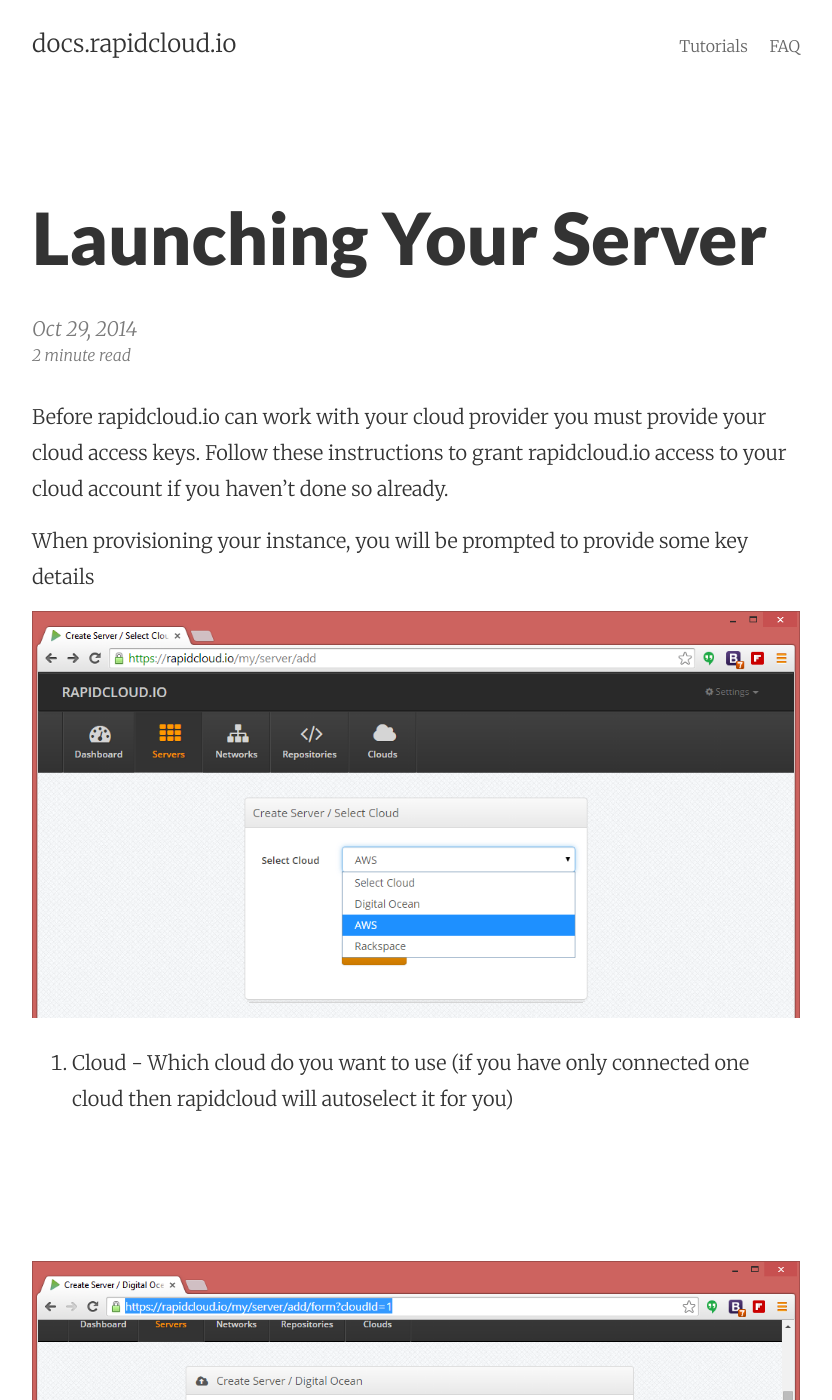
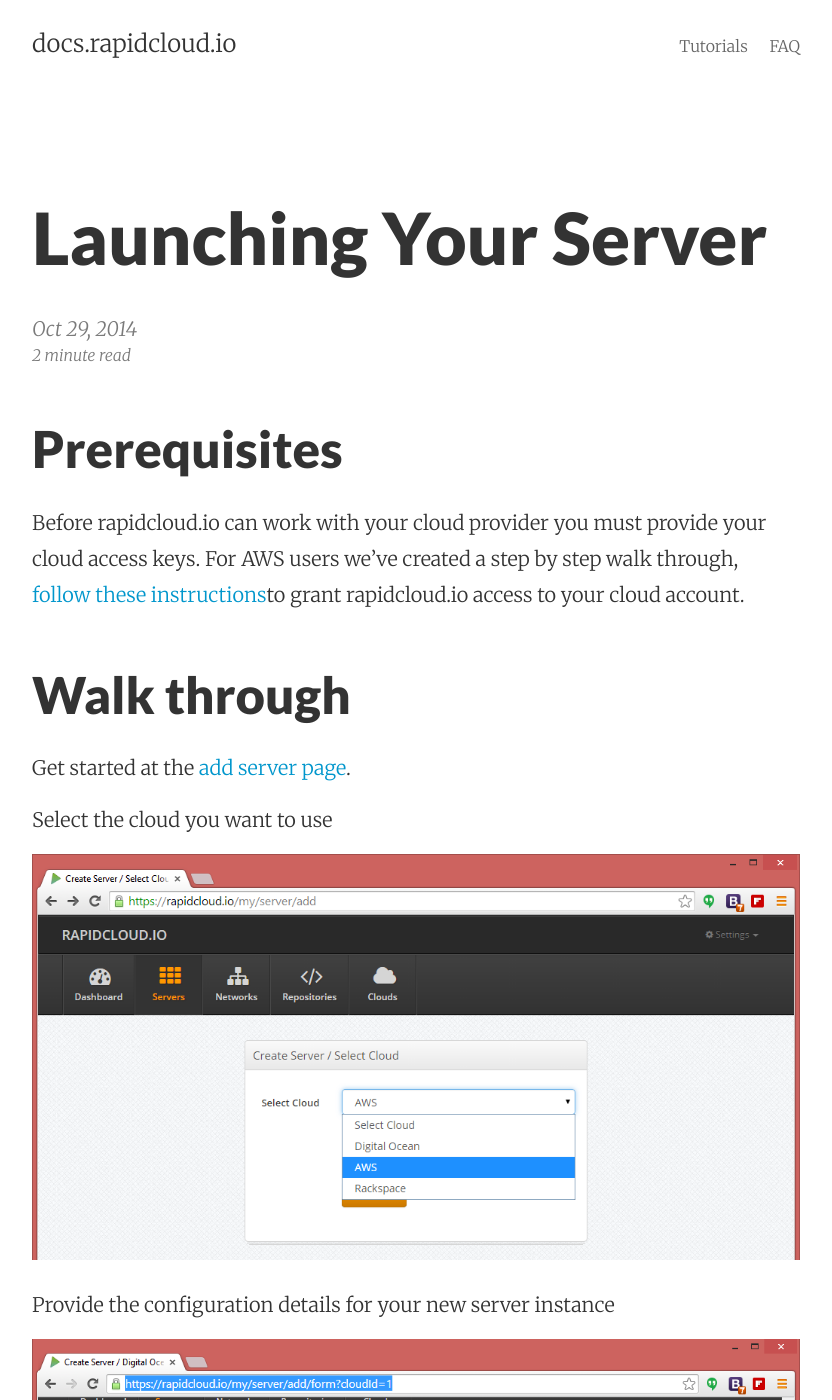
Before and after one commit to rapidcloudio-docs/rapidcloudio-docs.github.io, a Jekyll site: the page built from _posts/2014-10-29-launch-your-server.markdown, in a window 1280 px wide and 1400 px high. Shown: the whole window, without its empty margins (224-1056 px from the left). Built offline with Jekyll 4.4.1, drawn with Linux system fonts in a browser that asks for light colours; some of the changed text lies outside the part shown.

Commit message:
working on internal links and post names

```diff
--- a/_posts/2014-10-29-provisioning.markdown
+++ b/_posts/2014-10-29-launch-your-server.markdown
@@ -6,13 +6,17 @@ position: 20
 categories: walkthrough
 summary: A configuration guide for provisioning your server in the cloud. This guide will explain the configuration options you can provide and detail the steps rapidcloud.io will take on your behalf to get your instance ready.
 ---
-Before rapidcloud.io can work with your cloud provider you must provide your cloud access keys. Follow these instructions to grant rapidcloud.io access to your cloud account if you haven't done so already.
+## Prerequisites
+Before rapidcloud.io can work with your cloud provider you must provide your cloud access keys. For AWS users we've created a step by step walk through, [follow these instructions]({% post_url 2014-11-02-connect-to-aws %})to grant rapidcloud.io access to your cloud account.
 
-When provisioning your instance, you will be prompted to provide some key details
+## Walk through
+Get started at the [add server page](https://rapidcloud.io/my/server/add).
+
+Select the cloud you want to use
 
 ![Server Configuration](/assets/server_add_select_cloud.png)
 
-1. Cloud - Which cloud do you want to use (if you have only connected one cloud then rapidcloud will autoselect it for you)
+Provide the configuration details for your new server instance
 
 ![Server Configuration](/assets/server_add.png)
 
@@ -24,7 +28,7 @@ When provisioning your instance, you will be prompted to provide some key detail
 1. Project type - You must select the type of application this server will be configured for. If its a Tomcat application the server will have tomcat setup and installed. If its a Play application, the server will be configured appropriately. This cannot be changed later so make sure you know the type of project. If you are unsure, Tomcat is the safest bet, most applications offer support for Maven and allow you to package thems up as .war files.
 
 
-Once you have provided all the details, rapidcloud.io will perform the following steps
+#### Once you have provided all the details, rapidcloud.io will perform the following steps
 
 1. Provision the instance with your cloud provider
 1. Wait until the instance is up and able to accept SSH connections
@@ -33,4 +37,4 @@ Once you have provided all the details, rapidcloud.io will perform the following
 1. Email you rc-user credentials (You will reieve an email with your instances IP Address, rc-user sudo password and if you installed MySQL you mysql rc-user password)
 
 
-Once this is complete, you cand deploy your application to the server.
+#### After your server setup is complete you can [deploy your application]({% post_url 2014-10-29-deploy-your-application %}) to the server.
--- a/_posts/2014-11-02-aws-connection.markdown
+++ b/_posts/2014-11-02-connect-to-aws.markdown
@@ -1,7 +1,7 @@
 ---
 layout: post
 title: Connecting to AWS
-date:   2014-10-31 12:38:28
+date:   2014-11-02 12:38:28
 position: 15
 categories: walkthrough
 summary: Step by step guide for connecting your rapidcloud.io account to your AWS account.
```
Also changed, not shown: _posts/2014-10-29-deploy-your-application.markdown (renamed from _posts/2014-10-29-deploy.markdown), assets/server_add.png.
